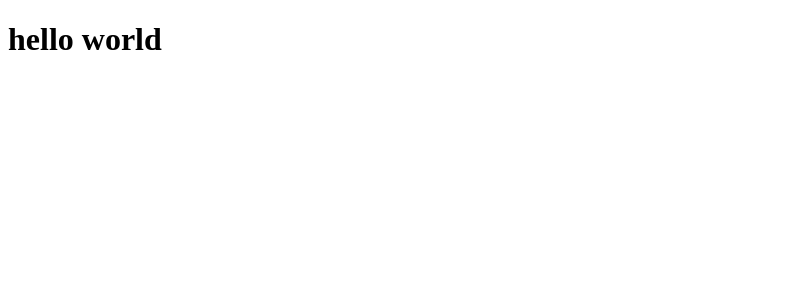
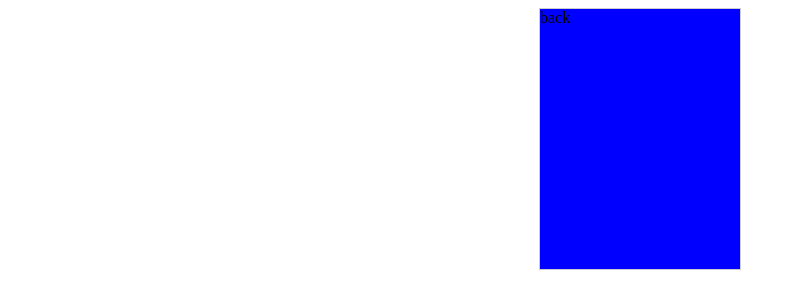
Before and after one commit to AJIEXANDR/github-projects, a plain HTML site: page index.html in a window 1280 px wide. Shown: the whole page, without its empty margins (0-795 px from the left). Drawn offline with Linux system fonts and the light colour scheme.

Commit message:
card-flipp

```diff
--- /dev/null
+++ b/css/styles.css
@@ -0,0 +1,35 @@
+.scene {
+width: 200px;
+height: 260px;
+margin: auto;
+border: 1px solid #CCC;
+perspective: 600px;
+}
+
+.card {
+    width: 100%;
+    height: 100%;
+    position: relative;
+    transition: transform 1000ms linear;
+    transform-style: preserve-3d;
+}
+
+.card.is-flipped {
+    transform: rotateY(180deg);
+}
+
+.card__face {
+    position: absolute;
+    width: 100%;
+    height: 100%;
+    backface-visibility: hidden;
+}
+
+.card__face--front {
+    background-color: red;
+}
+
+.card__face--back {
+    background-color: blue;
+    transform: rotateY(180deg);
+}
--- a/index.html
+++ b/index.html
@@ -4,9 +4,25 @@
     <meta charset="UTF-8">
     <meta http-equiv="X-UA-Compatible" content="IE=edge">
     <meta name="viewport" content="width=device-width, initial-scale=1.0">
-    <title>Document</title>
+    <link rel="stylesheet" href="./css/styles.css">
+    <title>blocks</title>
 </head>
 <body>
-    <h1>hello world</h1>
+
+ <div class="scene">
+    <div class="card is-flipped">
+      <div class="card__face card__face--front">front</div>
+      <div class="card__face card__face--back">back</div>
+    </div>
+ </div>
+
+
+ <script>
+  var card =document.querySelector('.card');
+  card.addEventListener('click', function() {
+    card.classList.toggle('is-flipped');
+  }
+  );
+ </script>
 </body>
 </html>
```
Also changed, not shown: img/modified.svg (added), 2 other files.
